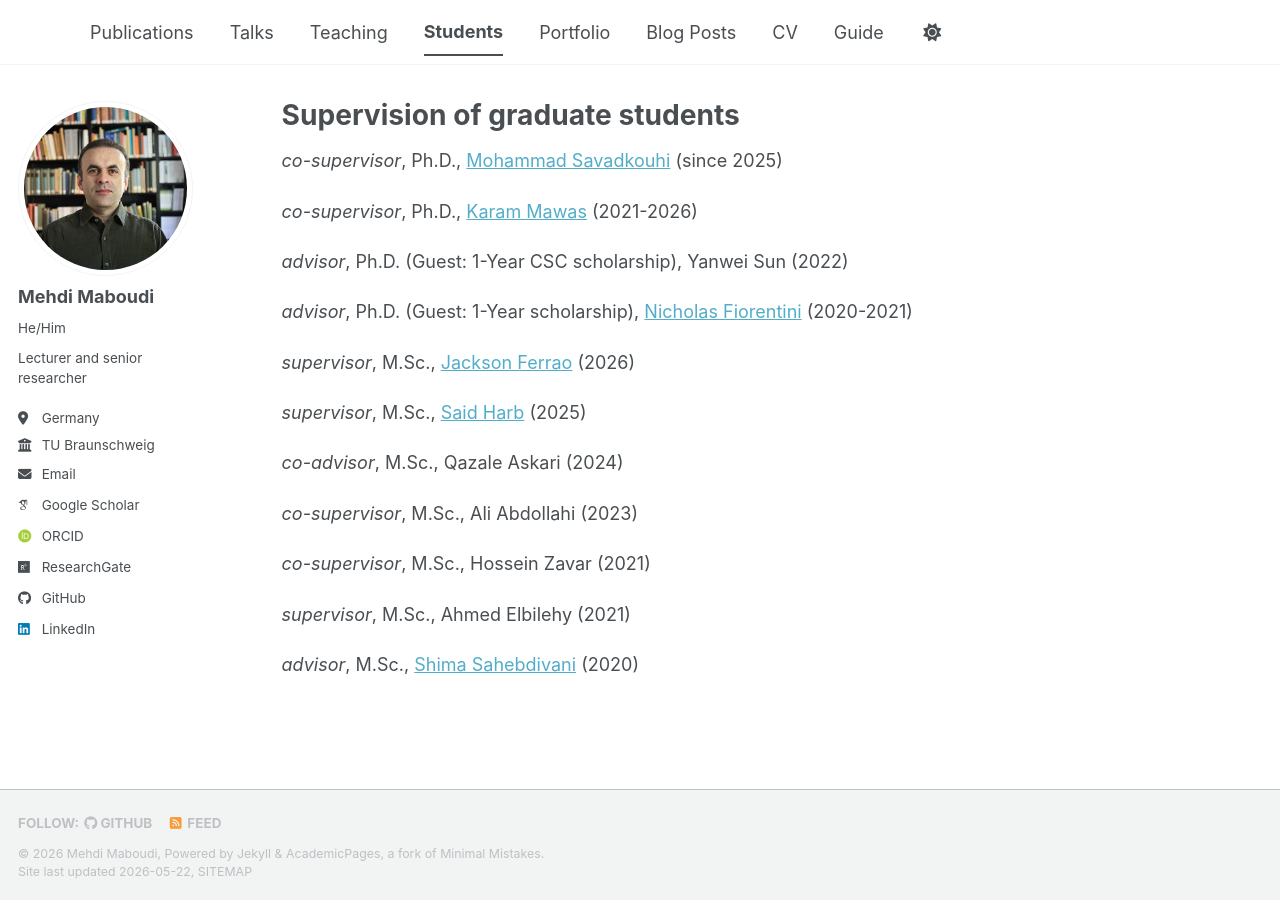
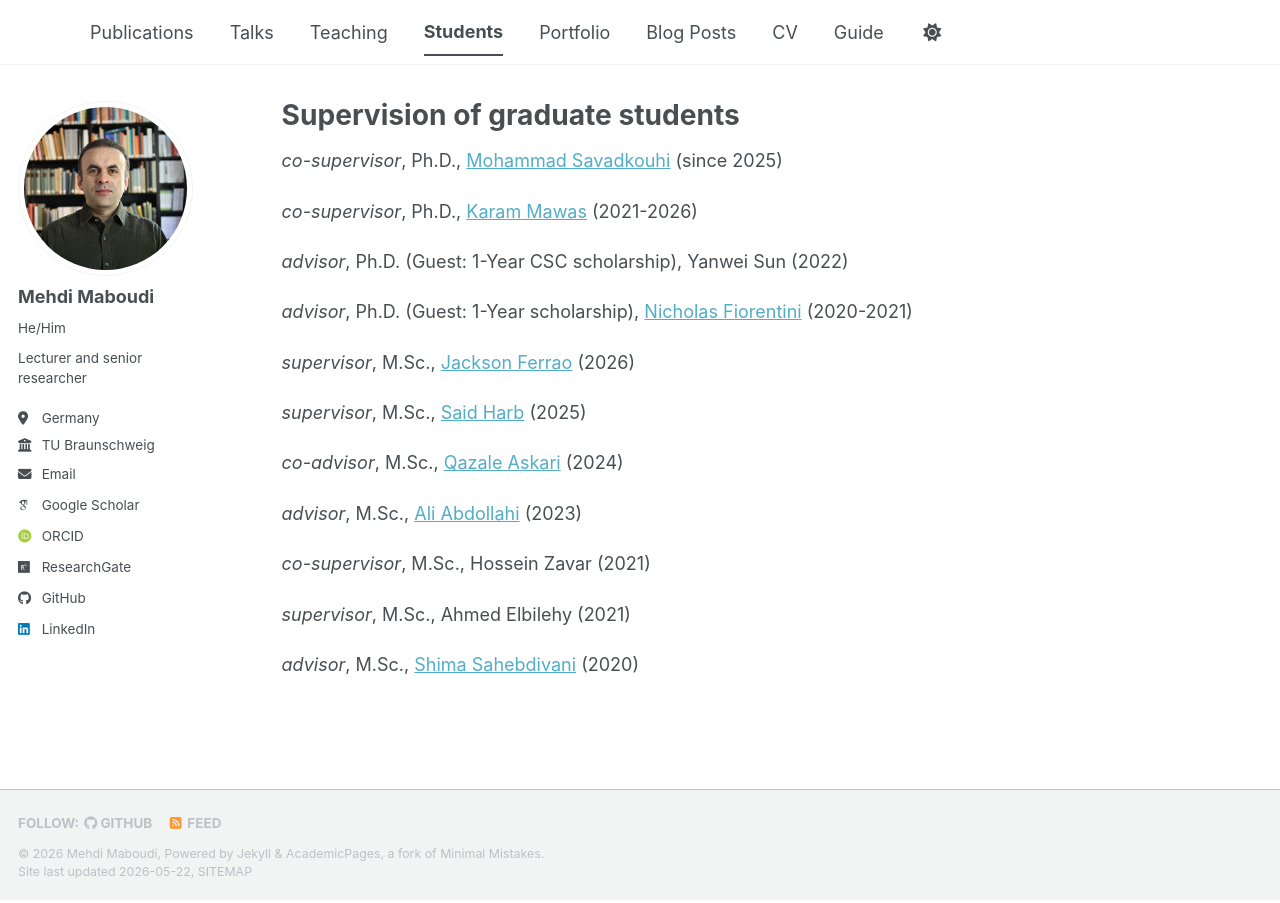
Before and after one commit to MehdiMaboudi/mehdimaboudi.github.io, a Jekyll site: the page built from _pages/students.html, in a window 1280 px wide. Built offline with Jekyll 4.4.1, drawn with Linux system fonts in a browser that asks for light colours; some web fonts are replaced; a script bundle is joined from its source files by our own code; library files that are not in the unit come from our copies.

Commit message:
added students hyperlink

```diff
--- a/_pages/students.html
+++ b/_pages/students.html
@@ -31,11 +31,11 @@ author_profile: true
 </p>
 
 <p>
-  <i>co-advisor</i>, M.Sc., Qazale Askari (2024)
+  <i>co-advisor</i>, M.Sc., <a href="https://www.linkedin.com/in/qazale-askari-1a41372b4/"  target="_blank" rel="noopener noreferrer">Qazale Askari</a> (2024)
 </p>
 
 <p>
-  <i>co-supervisor</i>, M.Sc., Ali Abdollahi (2023)
+  <i>advisor</i>, M.Sc., <a href="https://www.linkedin.com/in/ali-abdollahi-b10b5920a/"  target="_blank" rel="noopener noreferrer">Ali Abdollahi</a> (2023)
 </p>
 
 <p>
```
